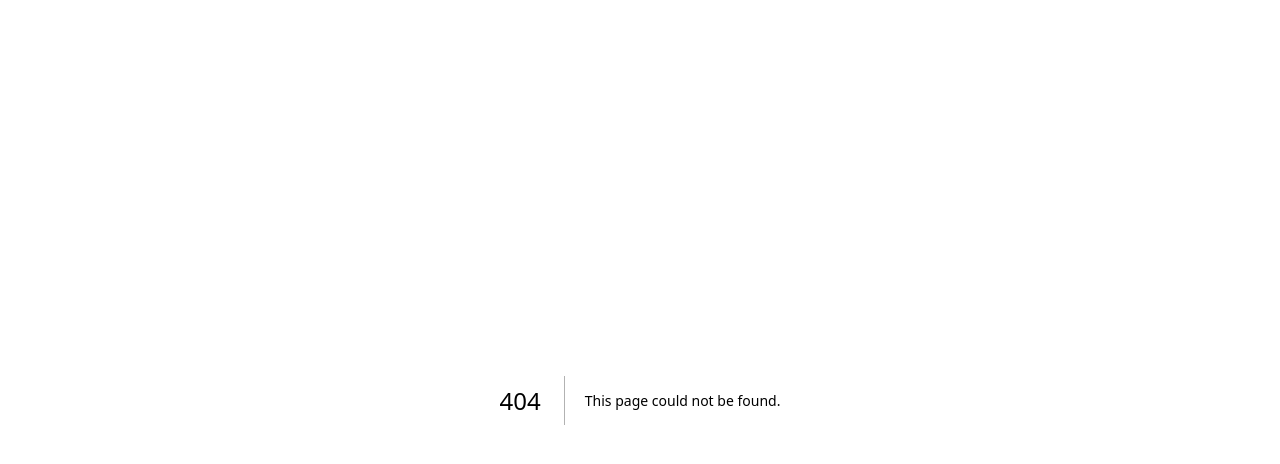
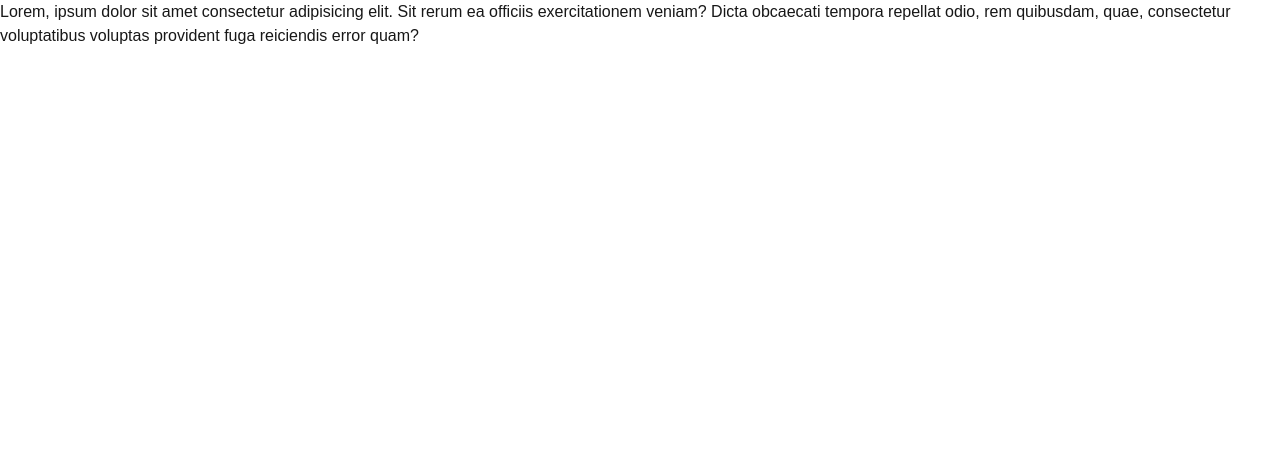
Before and after one commit to koladeFaith/budgetGenie, a Next.js app: page /signup in a window 1280 px wide. Before the commit this address had no page. Shown: the top 464 px of the page. Built offline with nearby package versions, Linux system fonts and the light colour scheme.

Commit message:
Add SignUp component with placeholder content

```diff
--- /dev/null
+++ b/app/signup/page.tsx
@@ -0,0 +1,14 @@
+import React from "react";
+
+const SignUp = () => {
+  return (
+    <div>
+      Lorem, ipsum dolor sit amet consectetur adipisicing elit. Sit rerum ea
+      officiis exercitationem veniam? Dicta obcaecati tempora repellat odio, rem
+      quibusdam, quae, consectetur voluptatibus voluptas provident fuga
+      reiciendis error quam?
+    </div>
+  );
+};
+
+export default SignUp;
```
